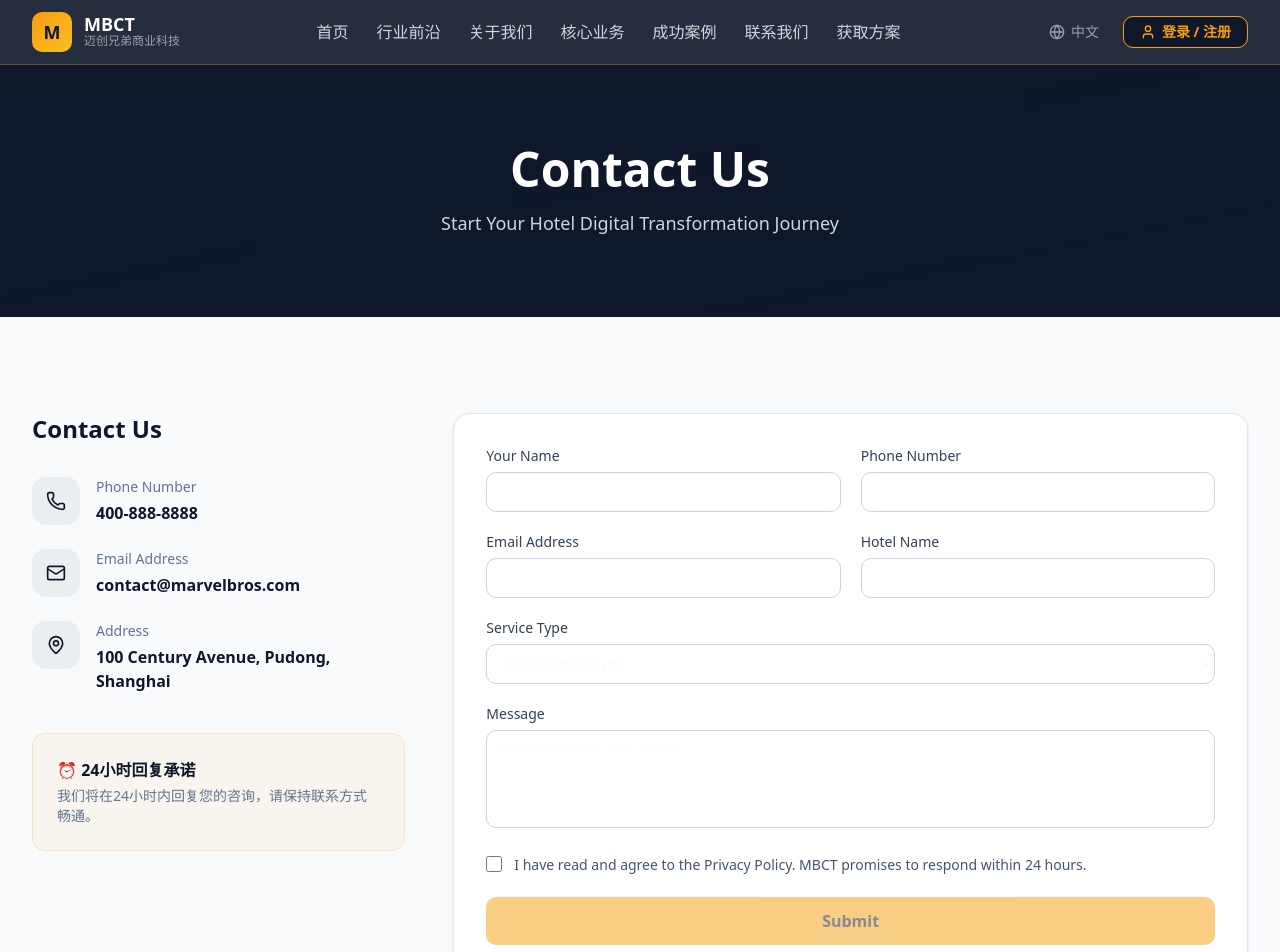
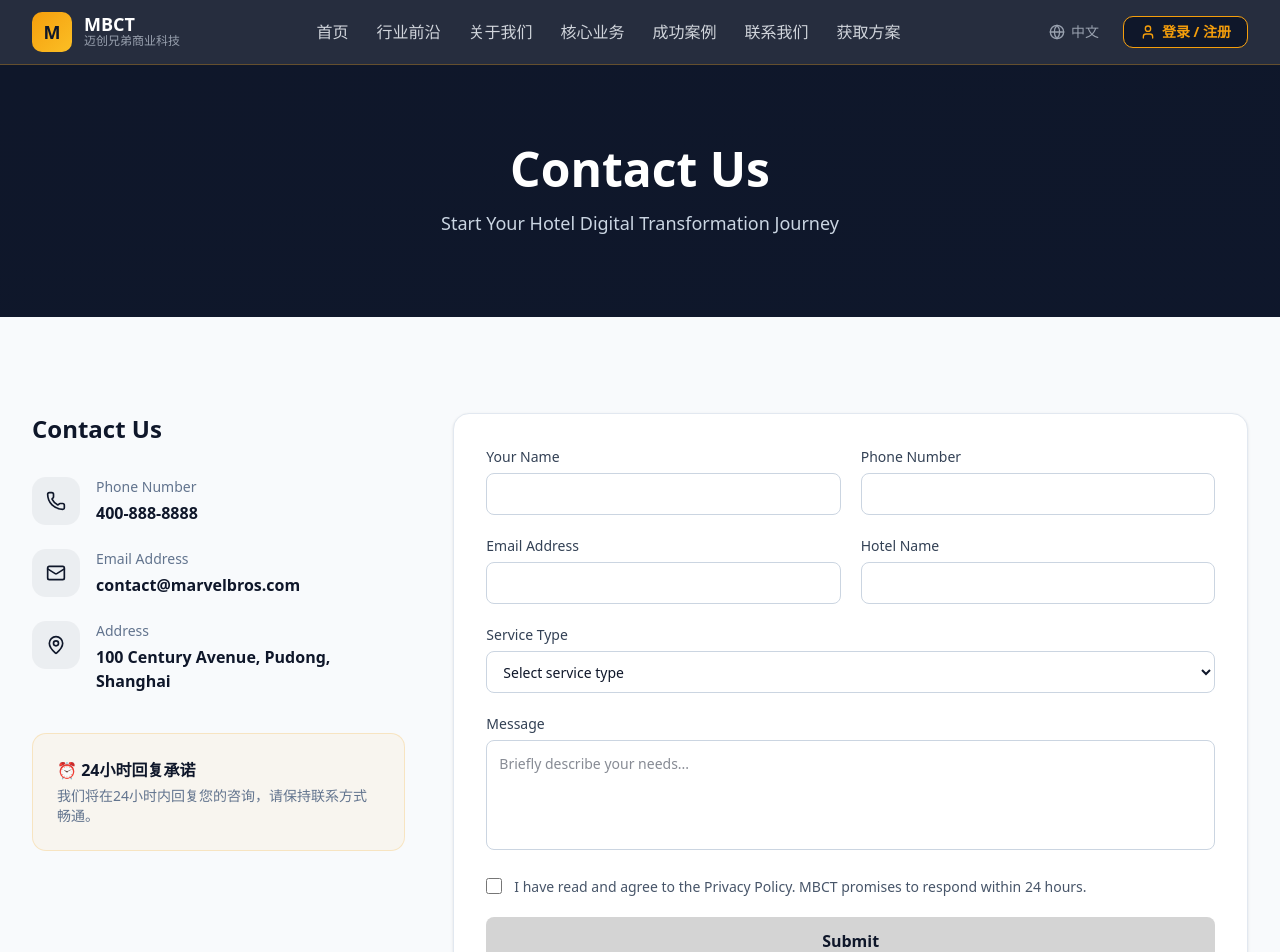
Before and after one commit to Michaelzp53/mbct-website, a Next.js app: page /en/contact in a window 1280 px wide. Shown: the top 952 px of the page. Built offline with nearby package versions, Linux system fonts and the light colour scheme.

Commit message:
重写ContactForm：使用内联样式替代Tailwind，确保表单可输入

```diff
--- a/src/components/ContactForm.tsx
+++ b/src/components/ContactForm.tsx
@@ -19,75 +19,109 @@ export function ContactForm({ dict }: ContactFormProps) {
     e.preventDefault()
     if (!privacy) return
     setStatus('loading')
-    // Simulate API call
     await new Promise((r) => setTimeout(r, 1500))
     setStatus('success')
   }
 
+  const inputStyle = {
+    width: '100%',
+    height: '42px',
+    borderRadius: '8px',
+    border: '1px solid #cbd5e1',
+    padding: '0 12px',
+    fontSize: '14px',
+    backgroundColor: '#ffffff',
+    color: '#0f172a',
+    outline: 'none',
+    transition: 'border-color 0.2s, box-shadow 0.2s',
+  } as React.CSSProperties
+
+  const textareaStyle = {
+    ...inputStyle,
+    height: 'auto',
+    padding: '12px',
+    resize: 'none' as const,
+  }
+
+  const selectStyle = {
+    ...inputStyle,
+    cursor: 'pointer' as const,
+  }
+
   return (
-    <div className="bg-white rounded-2xl border border-slate-200 shadow-sm p-8">
+    <div style={{ backgroundColor: '#ffffff', borderRadius: '16px', border: '1px solid #e2e8f0', padding: '32px', boxShadow: '0 1px 3px rgba(0,0,0,0.1)' }}>
       {status === 'success' ? (
-        <div className="text-center py-12">
-          <CheckCircle className="w-16 h-16 text-green-500 mx-auto mb-4" />
-          <h3 className="text-xl font-semibold text-[#0f172a] mb-2">{dict.contact.form.success}</h3>
+        <div style={{ textAlign: 'center', paddingTop: '48px', paddingBottom: '48px' }}>
+          <CheckCircle style={{ width: '64px', height: '64px', color: '#22c55e', margin: '0 auto 16px' }} />
+          <h3 style={{ fontSize: '20px', fontWeight: 600, color: '#0f172a' }}>{dict.contact.form.success}</h3>
         </div>
       ) : (
-        <form onSubmit={handleSubmit} className="space-y-5">
+        <form onSubmit={handleSubmit} style={{ display: 'flex', flexDirection: 'column', gap: '20px' }}>
           {/* Name + Phone */}
-          <div className="grid sm:grid-cols-2 gap-5">
+          <div style={{ display: 'grid', gridTemplateColumns: 'repeat(auto-fit, minmax(200px, 1fr))', gap: '20px' }}>
             <div>
-              <label className="text-sm font-medium text-slate-700 mb-1.5 block">{dict.contact.form.name}</label>
+              <label style={{ display: 'block', fontSize: '14px', fontWeight: 500, color: '#334155', marginBottom: '6px' }}>{dict.contact.form.name}</label>
               <input
                 type="text"
                 required
                 value={form.name}
                 onChange={(e) => setForm({ ...form, name: e.target.value })}
-                className="w-full h-10 rounded-lg border border-slate-300 px-3 py-2 text-sm bg-white focus:border-[#0f172a] focus:ring-1 focus:ring-[#0f172a] focus:outline-none transition-colors"
+                style={inputStyle}
+                onFocus={(e) => { e.target.style.borderColor = '#0f172a'; e.target.style.boxShadow = '0 0 0 2px rgba(15,23,42,0.1)'; }}
+                onBlur={(e) => { e.target.style.borderColor = '#cbd5e1'; e.target.style.boxShadow = 'none'; }}
               />
             </div>
             <div>
-              <label className="text-sm font-medium text-slate-700 mb-1.5 block">{dict.contact.form.phone}</label>
+              <label style={{ display: 'block', fontSize: '14px', fontWeight: 500, color: '#334155', marginBottom: '6px' }}>{dict.contact.form.phone}</label>
               <input
                 type="tel"
                 required
                 value={form.phone}
                 onChange={(e) => setForm({ ...form, phone: e.target.value })}
-                className="w-full h-10 rounded-lg border border-slate-300 px-3 py-2 text-sm bg-white focus:border-[#0f172a] focus:ring-1 focus:ring-[#0f172a] focus:outline-none transition-colors"
+                style={inputStyle}
+                onFocus={(e) => { e.target.style.borderColor = '#0f172a'; e.target.style.boxShadow = '0 0 0 2px rgba(15,23,42,0.1)'; }}
+                onBlur={(e) => { e.target.style.borderColor = '#cbd5e1'; e.target.style.boxShadow = 'none'; }}
               />
             </div>
           </div>
 
           {/* Email + Company */}
-          <div className="grid sm:grid-cols-2 gap-5">
+          <div style={{ display: 'grid', gridTemplateColumns: 'repeat(auto-fit, minmax(200px, 1fr))', gap: '20px' }}>
             <div>
-              <label className="text-sm font-medium text-slate-700 mb-1.5 block">{dict.contact.form.email}</label>
+              <label style={{ display: 'block', fontSize: '14px', fontWeight: 500, color: '#334155', marginBottom: '6px' }}>{dict.contact.form.email}</label>
               <input
                 type="email"
                 required
                 value={form.email}
                 onChange={(e) => setForm({ ...form, email: e.target.value })}
-                className="w-full h-10 rounded-lg border border-slate-300 px-3 py-2 text-sm bg-white focus:border-[#0f172a] focus:ring-1 focus:ring-[#0f172a] focus:outline-none transition-colors"
+                style={inputStyle}
+                onFocus={(e) => { e.target.style.borderColor = '#0f172a'; e.target.style.boxShadow = '0 0 0 2px rgba(15,23,42,0.1)'; }}
+                onBlur={(e) => { e.target.style.borderColor = '#cbd5e1'; e.target.style.boxShadow = 'none'; }}
               />
             </div>
             <div>
-              <label className="text-sm font-medium text-slate-700 mb-1.5 block">{dict.contact.form.company}</label>
+              <label style={{ display: 'block', fontSize: '14px', fontWeight: 500, color: '#334155', marginBottom: '6px' }}>{dict.contact.form.company}</label>
               <input
                 type="text"
                 value={form.company}
                 onChange={(e) => setForm({ ...form, company: e.target.value })}
-                className="w-full h-10 rounded-lg border border-slate-300 px-3 py-2 text-sm bg-white focus:border-[#0f172a] focus:ring-1 focus:ring-[#0f172a] focus:outline-none transition-colors"
+                style={inputStyle}
+                onFocus={(e) => { e.target.style.borderColor = '#0f172a'; e.target.style.boxShadow = '0 0 0 2px rgba(15,23,42,0.1)'; }}
+                onBlur={(e) => { e.target.style.borderColor = '#cbd5e1'; e.target.style.boxShadow = 'none'; }}
               />
             </div>
           </div>
 
           {/* Service dropdown */}
           <div>
-            <label className="text-sm font-medium text-slate-700 mb-1.5 block">{dict.contact.form.service}</label>
+            <label style={{ display: 'block', fontSize: '14px', fontWeight: 500, color: '#334155', marginBottom: '6px' }}>{dict.contact.form.service}</label>
             <select
               required
               value={form.service}
               onChange={(e) => setForm({ ...form, service: e.target.value })}
-              className="w-full h-10 rounded-lg border border-slate-300 px-3 py-2 text-sm bg-white focus:border-[#0f172a] focus:ring-1 focus:ring-[#0f172a] focus:outline-none transition-colors"
+              style={selectStyle}
+              onFocus={(e) => { e.target.style.borderColor = '#0f172a'; e.target.style.boxShadow = '0 0 0 2px rgba(15,23,42,0.1)'; }}
+              onBlur={(e) => { e.target.style.borderColor = '#cbd5e1'; e.target.style.boxShadow = 'none'; }}
             >
               <option value="">{dict.contact.form.servicePlaceholder}</option>
               {dict.contact.services.map((s) => (
@@ -98,37 +132,53 @@ export function ContactForm({ dict }: ContactFormProps) {
 
           {/* Message */}
           <div>
-            <label className="text-sm font-medium text-slate-700 mb-1.5 block">{dict.contact.form.message}</label>
+            <label style={{ display: 'block', fontSize: '14px', fontWeight: 500, color: '#334155', marginBottom: '6px' }}>{dict.contact.form.message}</label>
             <textarea
               required
               rows={4}
               value={form.message}
               onChange={(e) => setForm({ ...form, message: e.target.value })}
               placeholder={dict.contact.form.messagePlaceholder}
-              className="w-full rounded-lg border border-slate-300 px-3 py-2 text-sm bg-white focus:border-[#0f172a] focus:ring-1 focus:ring-[#0f172a] focus:outline-none transition-colors resize-none"
+              style={textareaStyle}
+              onFocus={(e) => { e.target.style.borderColor = '#0f172a'; e.target.style.boxShadow = '0 0 0 2px rgba(15,23,42,0.1)'; }}
+              onBlur={(e) => { e.target.style.borderColor = '#cbd5e1'; e.target.style.boxShadow = 'none'; }}
             />
           </div>
 
           {/* Privacy checkbox */}
-          <label className="flex items-start gap-3 cursor-pointer">
+          <label style={{ display: 'flex', alignItems: 'flex-start', gap: '12px', cursor: 'pointer' }}>
             <input
               type="checkbox"
               checked={privacy}
               onChange={(e) => setPrivacy(e.target.checked)}
-              className="mt-0.5 w-4 h-4 rounded border-slate-300 text-[#0f172a] focus:ring-[#0f172a]"
+              style={{ marginTop: '2px', width: '16px', height: '16px', cursor: 'pointer' }}
             />
-            <span className="text-sm text-slate-600 leading-relaxed">{dict.contact.form.privacy}</span>
+            <span style={{ fontSize: '14px', color: '#475569', lineHeight: 1.5 }}>{dict.contact.form.privacy}</span>
           </label>
 
           {/* Submit */}
           <button
             type="submit"
             disabled={!privacy || status === 'loading'}
-            className="w-full bg-[#f59e0b] text-[#0f172a] hover:bg-[#fbbf24] font-semibold rounded-lg py-3 disabled:opacity-50 transition-colors flex items-center justify-center gap-2"
+            style={{
+              width: '100%',
+              padding: '12px 24px',
+              backgroundColor: !privacy ? '#d4d4d4' : '#f59e0b',
+              color: '#0f172a',
+              fontWeight: 600,
+              borderRadius: '8px',
+              border: 'none',
+              cursor: !privacy ? 'not-allowed' : 'pointer',
+              transition: 'background-color 0.2s',
+              display: 'flex',
+              alignItems: 'center',
+              justifyContent: 'center',
+              gap: '8px',
+            }}
           >
             {status === 'loading' ? (
               <>
-                <Loader2 className="h-5 w-5 animate-spin" />
+                <Loader2 style={{ width: '20px', height: '20px', animation: 'spin 1s linear infinite' }} />
                 {dict.contact.form.submitting}
               </>
             ) : (
@@ -137,6 +187,12 @@ export function ContactForm({ dict }: ContactFormProps) {
           </button>
         </form>
       )}
+      <style>{`
+        @keyframes spin {
+          from { transform: rotate(0deg); }
+          to { transform: rotate(360deg); }
+        }
+      `}</style>
     </div>
   )
 }
```
